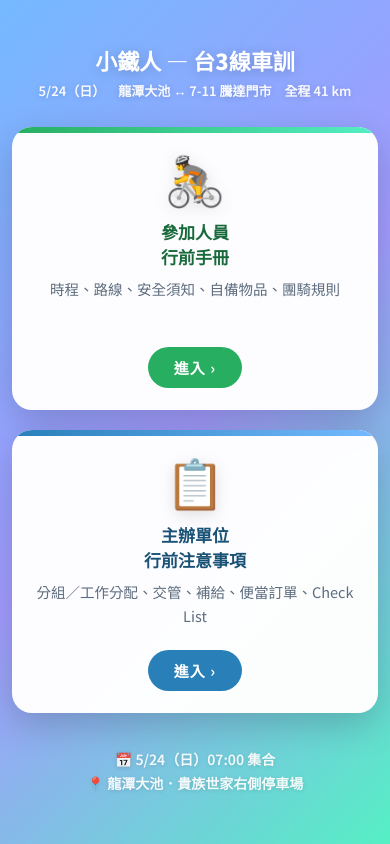
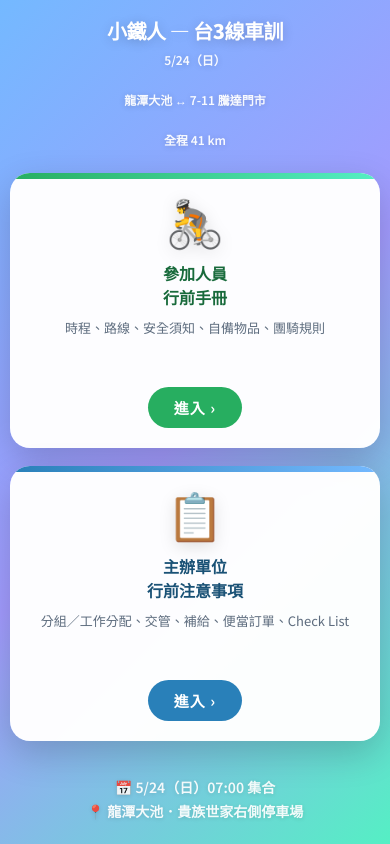
Before and after one commit to chinqan/bikedoc, a plain HTML site: page index.html in a window 390 px wide. Drawn offline with Linux system fonts and the light colour scheme.

Commit message:
index.html：強化手機版斷字、防溢出
- html/body 加 overflow-x:hidden
- 手機版副標題 3 個 span 改 display:block 各自一行
- 標題 700px 以下 24px、400px 以下 20px
- body padding 縮小

Co-Authored-By: Claude Opus 4.7 (1M context) <noreply@anthropic.com>

```diff
--- a/index.html
+++ b/index.html
@@ -7,7 +7,7 @@
 <link rel="stylesheet" href="https://fonts.googleapis.com/css2?family=Noto+Sans+TC:wght@400;600;700;900&display=swap">
 <style>
 * { box-sizing: border-box; margin: 0; padding: 0; }
-html, body { height: 100%; }
+html, body { height: 100%; overflow-x: hidden; }
 body {
     font-family: 'Noto Sans TC', 'PingFang TC', 'Microsoft JhengHei', sans-serif;
     background: linear-gradient(135deg, #74b9ff 0%, #a29bfe 50%, #55efc4 100%);
@@ -118,22 +118,24 @@ body {
 }
 .event-meta span { display: inline-block; margin: 0 12px; }
 @media (max-width: 700px) {
-    body { padding: 16px; }
-    .title { font-size: 26px; }
-    .subtitle { font-size: 14px; margin-bottom: 26px; }
-    .cards { grid-template-columns: 1fr; gap: 20px; }
-    .card { padding: 32px 22px 28px; }
-    .card-icon { font-size: 58px; }
+    body { padding: 16px 14px; }
+    .title { font-size: 24px; }
+    .subtitle { font-size: 13px; margin-bottom: 24px; }
+    .subtitle span { display: block; margin: 2px 0; }
+    .cards { grid-template-columns: 1fr; gap: 18px; }
+    .card { padding: 30px 20px 26px; }
+    .card-icon { font-size: 56px; }
     .card-title { font-size: 19px; }
     .event-meta span { display: block; margin: 4px 0; }
 }
 @media (max-width: 400px) {
-    body { padding: 12px; }
-    .title { font-size: 22px; }
-    .subtitle { font-size: 13px; }
-    .card { padding: 26px 18px 22px; }
-    .card-icon { font-size: 48px; }
-    .card-title { font-size: 17px; }
+    body { padding: 14px 10px; }
+    .title { font-size: 20px; letter-spacing: -0.5px; }
+    .subtitle { font-size: 12px; }
+    .card { padding: 24px 16px 20px; }
+    .card-icon { font-size: 46px; }
+    .card-title { font-size: 16px; }
+    .card-desc { font-size: 13px; }
 }
 </style>
 </head>
```
